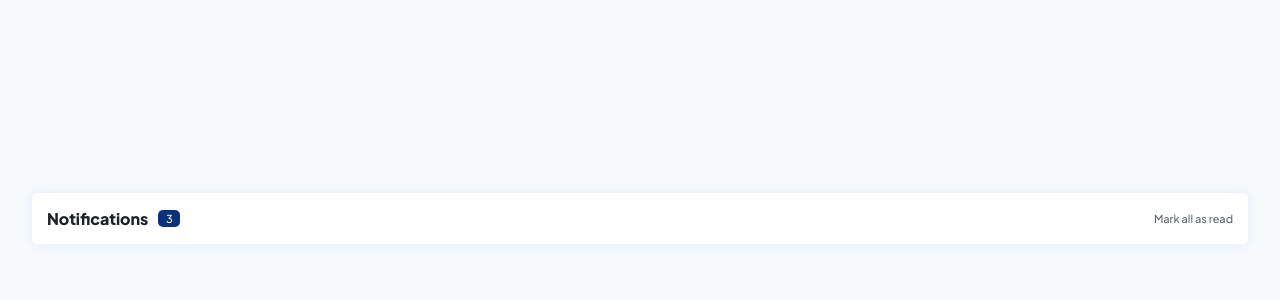
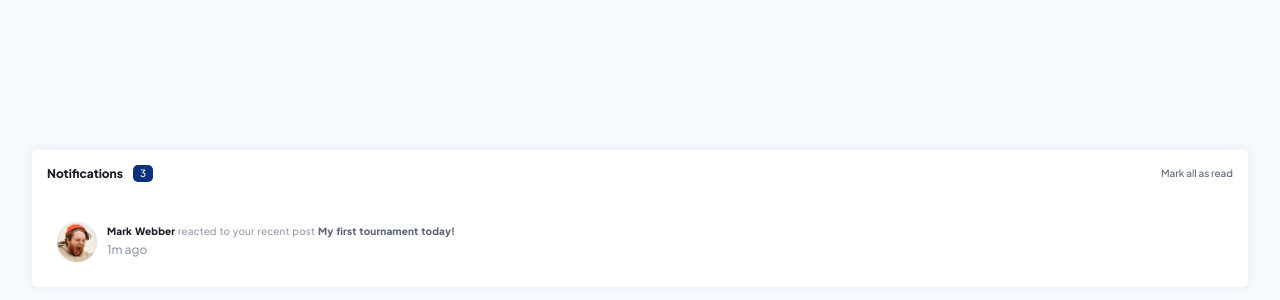
Before and after one commit to amirhossein-peyvand/notifications-page, a React (Vite) app: page / in a window 1280 px wide. Shown: the part 182-482 px from the top of the page. Built offline with nearby package versions, Linux system fonts and the light colour scheme.

Commit message:
Build and style MarkWebber component

```diff
--- a/src/App.tsx
+++ b/src/App.tsx
@@ -1,4 +1,5 @@
 import "./sass/App.scss";
+import MarkWebber from "./components/MarkWebber";
 
 function App() {
   return (
@@ -14,7 +15,9 @@ function App() {
           </div>
         </nav>
       </header>
-      <main></main>
+      <main>
+        <MarkWebber />
+      </main>
     </div>
   );
 }
--- /dev/null
+++ b/src/components/MarkWebber.tsx
@@ -0,0 +1,21 @@
+import markWebber from "../assets/avatar-mark-webber.webp";
+import "../sass/MarkWebber.scss";
+
+const MarkWebber = () => {
+  return (
+    <article className="markWebber">
+      <picture>
+        <img src={markWebber} alt="Mark Webber" />
+      </picture>
+      <div>
+        <p>
+          <strong className="fullName">Mark Webber</strong> reacted to your
+          recent post <strong>My first tournament today!</strong>
+        </p>
+        <span>1m ago</span>
+      </div>
+    </article>
+  );
+};
+
+export default MarkWebber;
--- a/src/sass/App.scss
+++ b/src/sass/App.scss
@@ -7,10 +7,13 @@
   margin: 0 auto;
   padding: 1.5rem;
   width: 95%;
+  min-width: 20rem;
 
   header {
+    margin-bottom: 3rem;
     nav {
       align-items: center;
+      column-gap: 1rem;
       display: flex;
       justify-content: space-between;
 
@@ -20,7 +23,7 @@
         column-gap: 1rem;
 
         p {
-          font-size: 1.6rem;
+          font-size: 1.2rem;
           font-weight: 800;
           color: $very-dark-blue;
         }
@@ -31,10 +34,10 @@
           border-radius: 5px;
           color: $white;
           display: flex;
-          font-size: 1.1rem;
+          font-size: 1rem;
           height: 1.7rem;
           justify-content: center;
-          width: 2.2rem;
+          width: 2rem;
         }
       }
 
@@ -42,7 +45,6 @@
         p {
           color: $dark-grayish-blue;
           cursor: pointer;
-          font-size: 1.1rem;
         }
 
         p:hover {
@@ -51,4 +53,15 @@
       }
     }
   }
+
+  main {
+    display: flex;
+    flex-direction: column;
+    row-gap: 1rem;
+
+    article {
+      padding: 1rem;
+      line-height: 1.4;
+    }
+  }
 }
--- /dev/null
+++ b/src/sass/MarkWebber.scss
@@ -0,0 +1,50 @@
+@import "colors.scss";
+
+.markWebber {
+  align-items: center;
+  column-gap: 1rem;
+  display: flex;
+
+  picture {
+    img {
+      min-width: 2rem;
+      width: 4rem;
+    }
+  }
+
+  div {
+    display: flex;
+    flex-direction: column;
+    row-gap: 0.4rem;
+
+    p {
+      color: $grayish-blue;
+      word-spacing: 1px;
+      letter-spacing: 0.1px;
+
+      .fullName {
+        color: $very-dark-blue;
+        font-weight: 800;
+        cursor: pointer;
+      }
+
+      .fullName:hover {
+        color: $blue;
+      }
+
+      strong:not(.fullName) {
+        color: $dark-grayish-blue;
+        cursor: pointer;
+      }
+
+      strong:not(.fullName):hover {
+        color: $blue;
+      }
+    }
+
+    span {
+      color: $grayish-blue;
+      font-size: 1.2rem;
+    }
+  }
+}
```
